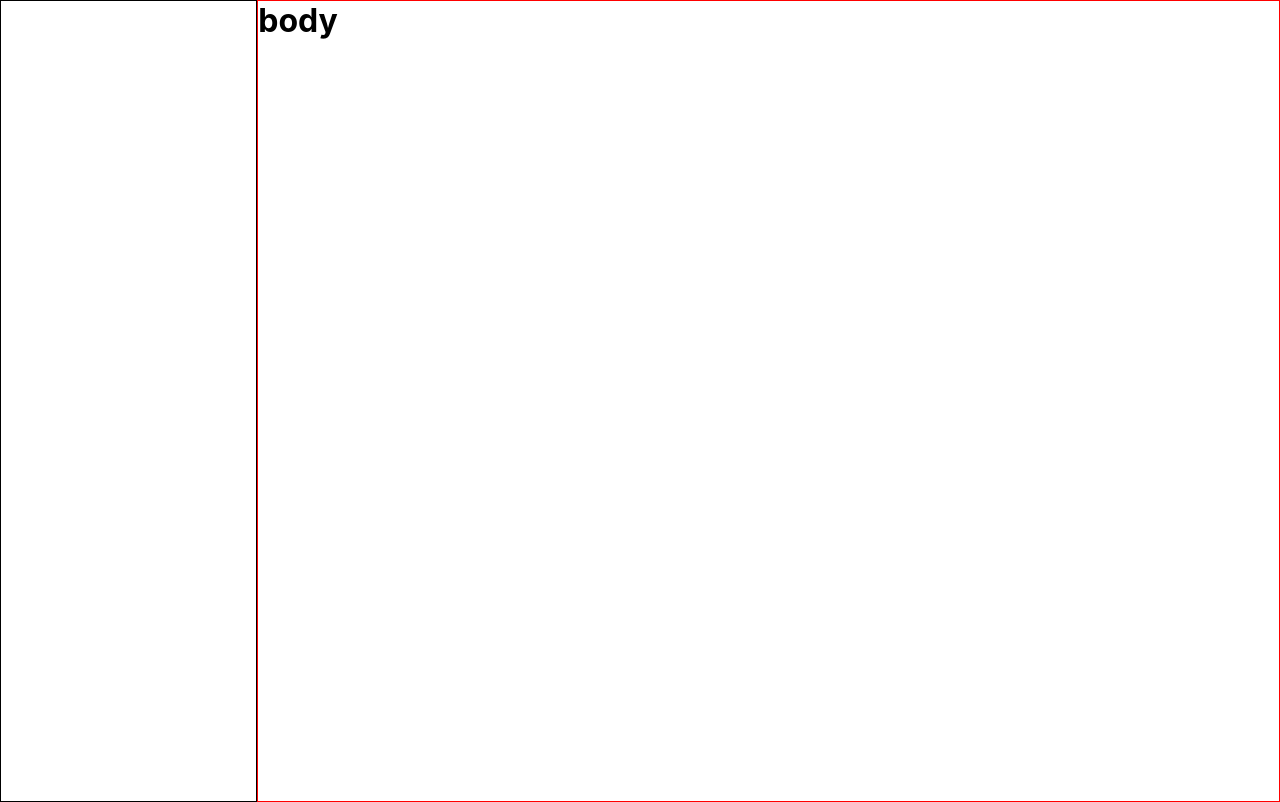
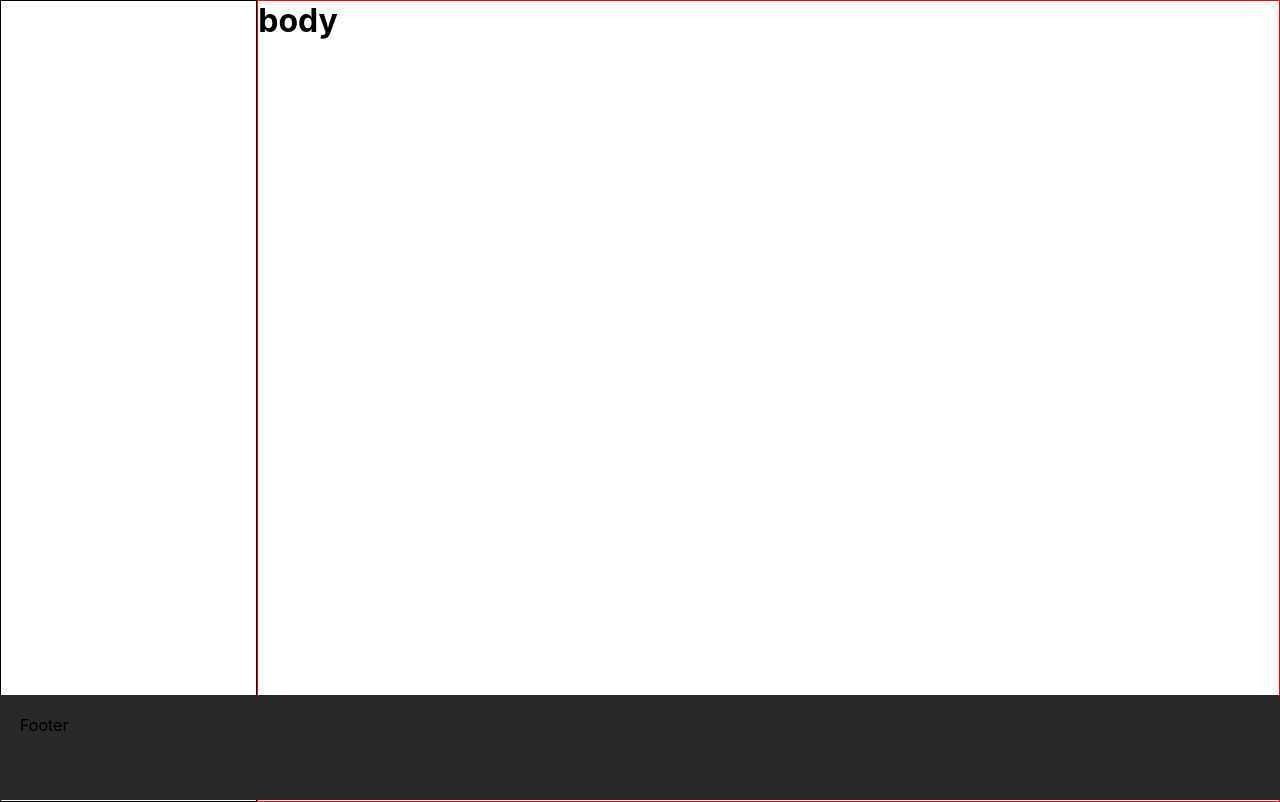
Before and after one commit to delta94/spotify-web, a React (Create React App) app: page / in a window 1280 px wide. Built offline with nearby package versions, Linux system fonts and the light colour scheme; what spotify-web-api-js would draw is missing.

Commit message:
chore: update Footer styles

```diff
--- a/src/components/Footer/index.tsx
+++ b/src/components/Footer/index.tsx
@@ -5,7 +5,7 @@ import './styles.css';
 const Footer: React.FC = () => {
   return (
       <div className="footer">
-
+          Footer
       </div>
   );
 }
--- a/src/components/Footer/styles.css
+++ b/src/components/Footer/styles.css
@@ -0,0 +1,8 @@
+.footer {
+    position: fixed;
+    bottom: 0;
+    height: 65px;
+    width: 100%;
+    background-color: #282828;
+    padding: 20px;
+}
```
